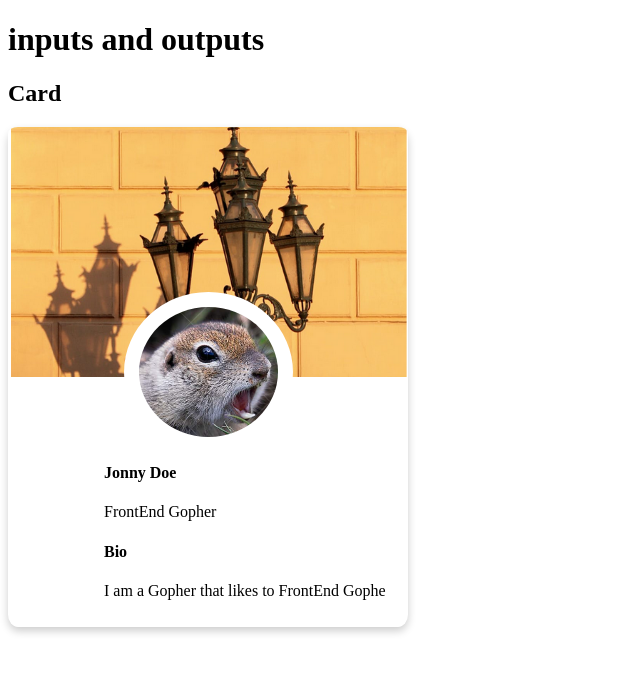
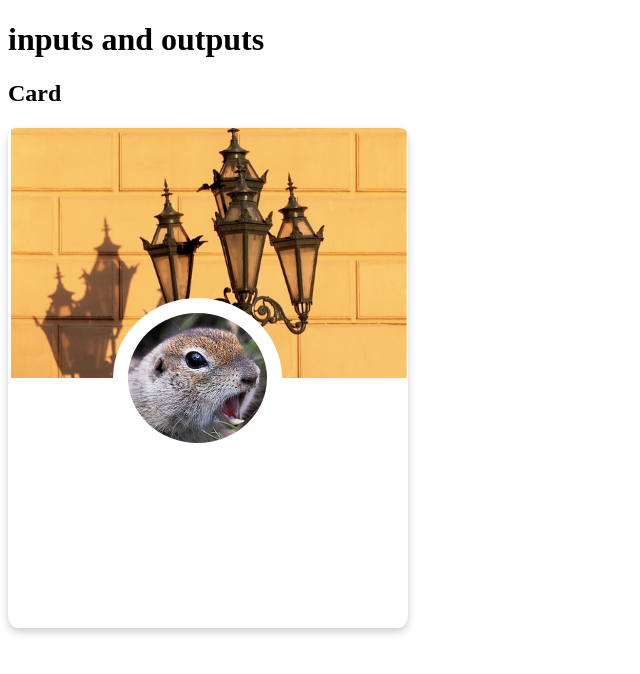
Before and after one commit to tony2tones/input_output, an Angular app: page / in a window 1280 px wide. Shown: the top 674 px of the page, without its empty margins (0-640 px from the left). Built offline with nearby package versions, Linux system fonts and the light colour scheme.

Commit message:
checking this out for now

```diff
--- a/src/app/components/card/card.component.css
+++ b/src/app/components/card/card.component.css
@@ -1,5 +1,8 @@
+/* .container {
+  position: absolute;
+}  */
+
 .card {
-  position: absolute;
   box-shadow: 0 4px 8px 0 rgba(0, 0, 0, 0.2);
   transition: 0.3s;
   width: 400px;
@@ -7,11 +10,25 @@
   border-radius: 2.5%;
 }
 
+.profile {
+  position: relative;
+  left: 105px;
+  bottom: 80px;
+}
+
+.profile img{
+  height: 130px;
+  border-radius: 50%;
+  background-color: #fff;
+  padding: 15px;
+}
 .card:hover {
   box-shadow: 0 8px 16px 0 rgba(0, 0, 0, 0.2);
 }
 
 .headerTile {
+  position: absolute;
+
   height: 250px;
   width: 100%;
   border-top-left-radius: 2.5%;
@@ -21,19 +38,12 @@
 .headerTile > img {
   max-width: 100%;
   max-height: 100%;
+  z-index: -2;
   border-top-left-radius: 2.5%;
   border-top-right-radius: 2.5%;
 }
 
-.profile {
-  position: relative;
-  height: 130px;
-  border-radius: 50%;
-  left: 29%;
-  bottom: 17%;
-  background-color: #fff;
-  padding: 15px;
-}
+
 
 .cover {
   object-fit: cover;
@@ -42,9 +52,7 @@
 }
 
 .card-footer {
-  position: relative;
-  height: 150px;
-  padding: 2px 16px;
-  top: -20%;
-  left: 20%;
+  padding-left: 20px;
+  width: 400px;
+  height: 250px;
 }
--- a/src/app/components/card/card.component.html
+++ b/src/app/components/card/card.component.html
@@ -1,14 +1,17 @@
 <h2>Card</h2>
-
 <div class="card">
-  <div class="headerTile ">
-      <img class="cover" src="../../../assets/images/profilebgimage.PNG">
-</div>
-    <img class="profile" src="../../../assets/images/gopher.PNG" alt="Avatar" />
-    <div class="card-footer">
-      <h4><b>{{ name }}</b></h4>
-      <p>{{ job }}</p>
-      <h4>Bio</h4>
-      <p>{{ bio }}</p>
+  <div class="headerTile">
+    <img class="cover" src="../../../assets/images/profilebgimage.PNG" />
+  </div>
+  <div class="card-footer">
+    <h4>
+      <b>{{ name }}</b>
+    </h4>
+    <p>{{ job }}</p>
+    <h4>Bio</h4>
+    <p>{{ bio }}</p>
+  </div>
+  <div class="profile">
+    <img src="../../../assets/images/gopher.PNG" alt="Avatar" />
   </div>
 </div>
```
